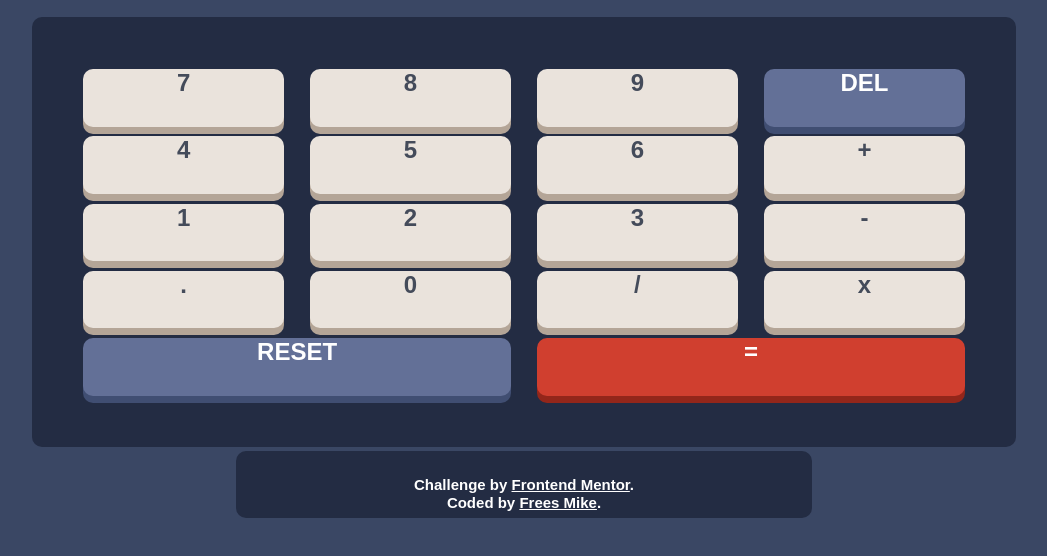
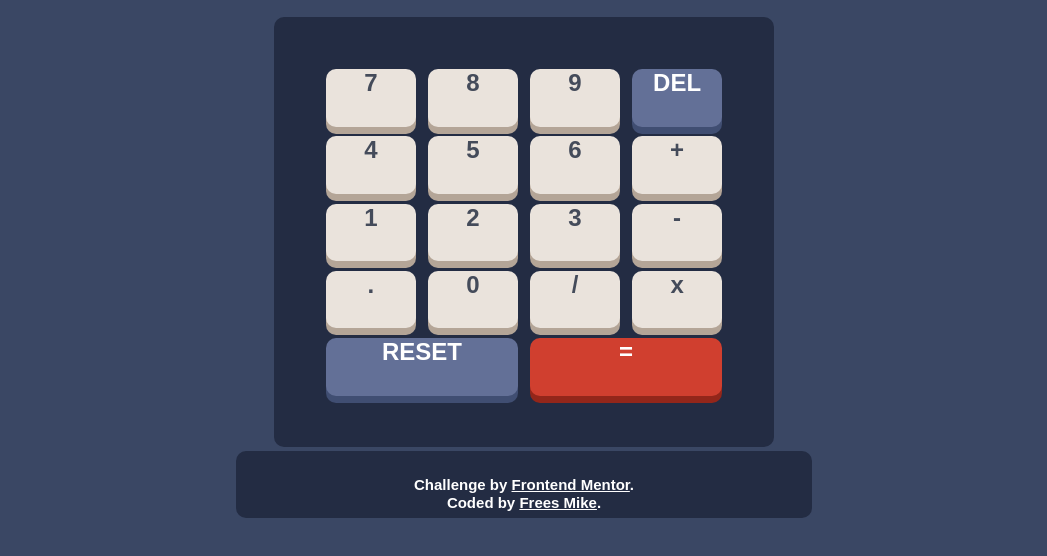
Before and after one commit to mikeFrees/calculator-app-main, a website: page Frontend/index.html in a window 1280 px wide. Shown: the part 218-774 px from the top of the page, without its empty margins (116-1163 px from the left). Drawn offline with Linux system fonts and the light colour scheme.

Commit message:
chore: added styling and animation to button

```diff
--- a/Frontend/assets/scss/components/_button.scss
+++ b/Frontend/assets/scss/components/_button.scss
@@ -1,3 +1,44 @@
 // -----------------------------------------------------------------------------
 // This file contains all styles related to the button component.
 // -----------------------------------------------------------------------------
+
+.button {
+  background: $t1-Light-grayish-orange-key-bg;
+  box-shadow: 0px 7px 0px $t1-Grayish-orange-key-shadow;
+  border-radius: $radius;
+  transition: box-shadow 0.2s,
+  transform 0.2s;
+
+  &:active {
+    transition: box-shadow 0.2s,
+    transform 0.2s;
+    box-shadow: none;
+    transform: translateY(7px);
+  }
+}
+
+#keys {
+  max-width: 500px;
+  width: 95%;
+  border-radius: $radius;
+  height: 80%;
+  background: $t1-toggle-keypad-bg;
+  padding: 5%;
+  display: grid;
+  gap: 3%;
+  grid: repeat(5, 1fr) / repeat(4, 1fr);
+}
+
+.span {
+  grid-column-start: span 2;
+}
+
+.grey {
+  background: $t1-key-bg;
+  box-shadow: 0px 7px 0px $t1-key-shadow;
+}
+
+.red {
+  background: $t1-Red-key-toggle-bg;
+  box-shadow: 0px 7px 0px $t1-Dark-red-key-shadow;
+}
--- a/Frontend/assets/scss/layout/_calculator.scss
+++ b/Frontend/assets/scss/layout/_calculator.scss
@@ -5,34 +5,3 @@
   border-radius: $radius;
   margin-bottom: 20px;
 }
-
-#keys {
-  width: 95%;
-  border-radius: $radius;
-  height: 80%;
-  background: $t1-toggle-keypad-bg;
-  padding: 5%;
-  display: grid;
-  gap: 3%;
-  grid: repeat(5, 1fr) / repeat(4, 1fr);
-}
-
-.button {
-  background: $t1-Light-grayish-orange-key-bg;
-  box-shadow: 0px 7px 0px $t1-Grayish-orange-key-shadow;
-  border-radius: $radius;
-}
-
-.span {
-  grid-column-start: span 2;
-}
-
-.grey {
-  background: $t1-key-bg;
-  box-shadow: 0px 7px 0px $t1-key-shadow;
-}
-
-.red {
-  background: $t1-Red-key-toggle-bg;
-  box-shadow: 0px 7px 0px $t1-Dark-red-key-shadow;
-}
```
Also changed, not shown: Frontend/assets/css/development/style-scss-compiled-prefixed-minified.css, Frontend/assets/css/development/style-scss-compiled-prefixed.css, Frontend/assets/css/development/style-scss-compiled.css, Frontend/assets/css/public/style.css, 1 other file.
